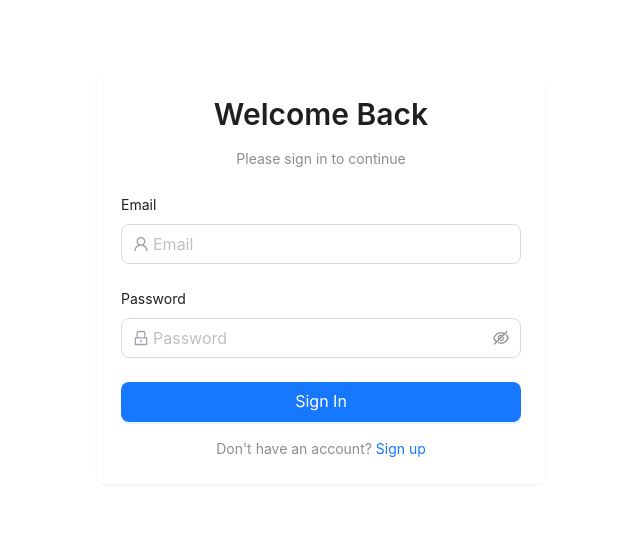
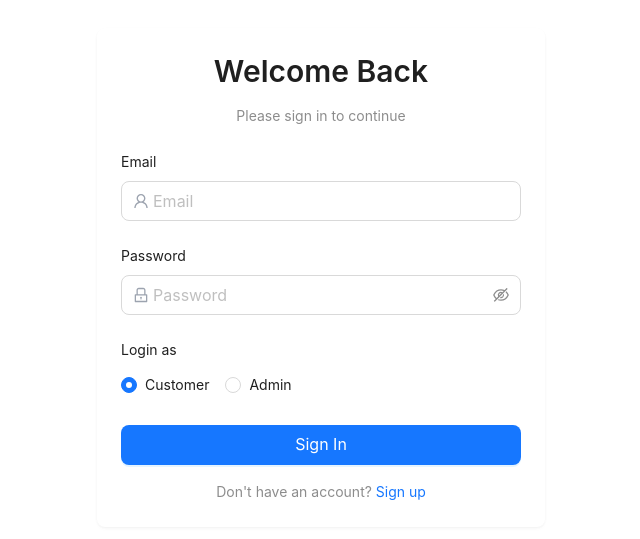
Before and after one commit to albin6/bw2-technical-task-Inventory-Management, a React (Vite) app in the folder client/: page / in a window 1280 px wide. Shown: the part 123-662 px from the top of the page, without its empty margins (319-959 px from the left). Built offline with nearby package versions, Linux system fonts and the light colour scheme; no server answers.

Commit message:
sale data rendering in the customenr sid

```diff
--- a/client/src/components/SalesForm.tsx
+++ b/client/src/components/SalesForm.tsx
@@ -38,6 +38,8 @@ const SalesForm = () => {
   const [loading, setLoading] = useState<boolean>(false);
   const [submitting, setSubmitting] = useState<boolean>(false);
 
+  const user = JSON.parse(localStorage.getItem("user") || "");
+
   // Form state
   const [saleData, setSaleData] = useState<SaleFormData>({
     date: new Date().toISOString().split("T")[0],
@@ -56,13 +58,17 @@ const SalesForm = () => {
     const fetchData = async () => {
       setLoading(true);
       try {
-        const [inventoryRes, customersRes] = await Promise.all([
-          axiosInstance.get("/inventory"),
-          axiosInstance.get("/customers"),
-        ]);
+        const [inventoryRes, customersRes, salesByCustomer] = await Promise.all(
+          [
+            axiosInstance.get("/inventory"),
+            axiosInstance.get("/customers"),
+            axiosInstance.get(`/sales/customer/${user.id}`),
+          ]
+        );
 
         setInventory(inventoryRes.data.data);
         setCustomers(customersRes.data.data);
+        setSaleData(salesByCustomer.data.data);
       } catch (error) {
         console.error("Error fetching data:", error);
       } finally {
--- a/client/src/components/Sidebar.tsx
+++ b/client/src/components/Sidebar.tsx
@@ -232,7 +232,7 @@ export default function Sidebar() {
       </div>
 
       {/* Main Content Placeholder */}
-      <div className="flex-1 bg-gray-100 p-6">
+      {/* <div className="flex-1 bg-gray-100 p-6">
         <h2 className="text-2xl font-bold mb-4">
           {activeTab === "inventory" && "Inventory Management"}
           {activeTab === "sales" && "Sales"}
@@ -244,7 +244,7 @@ export default function Sidebar() {
             Select an option from the sidebar to view content
           </p>
         </div>
-      </div>
+      </div> */}
     </div>
   );
 }
--- a/client/src/components/auth-components/LoginForm.tsx
+++ b/client/src/components/auth-components/LoginForm.tsx
@@ -1,5 +1,5 @@
 import React, { useEffect } from "react";
-import { Form, Input, Button, Card, Typography } from "antd";
+import { Form, Input, Button, Card, Typography, Radio } from "antd";
 import { UserOutlined, LockOutlined } from "@ant-design/icons";
 import { useNavigate } from "react-router-dom";
 import { toast } from "sonner";
@@ -11,6 +11,7 @@ const { Title, Text } = Typography;
 export interface LoginFormValues {
   email: string;
   password: string;
+  role: "admin" | "customer";
 }
 
 export default function LoginForm() {
@@ -31,7 +32,7 @@ export default function LoginForm() {
       // Here you would implement your actual login logic
       console.log("Login form values:", values);
 
-      // Simulate API call
+      // Simulate API call with role included
       const data = await login(values);
 
       localStorage.setItem("user", JSON.stringify(data.user));
@@ -62,6 +63,7 @@ export default function LoginForm() {
           onFinish={onFinish}
           autoComplete="off"
           requiredMark={false}
+          initialValues={{ role: "customer" }}
         >
           <Form.Item
             name="email"
@@ -93,6 +95,17 @@ export default function LoginForm() {
             />
           </Form.Item>
 
+          <Form.Item
+            name="role"
+            label="Login as"
+            rules={[{ required: true, message: "Please select a role" }]}
+          >
+            <Radio.Group>
+              <Radio value="customer">Customer</Radio>
+              <Radio value="admin">Admin</Radio>
+            </Radio.Group>
+          </Form.Item>
+
           <Form.Item className="mb-2">
             <Button
               type="primary"
```
Also changed, not shown: 2 other files (tests, documents, lock files or other folders).
